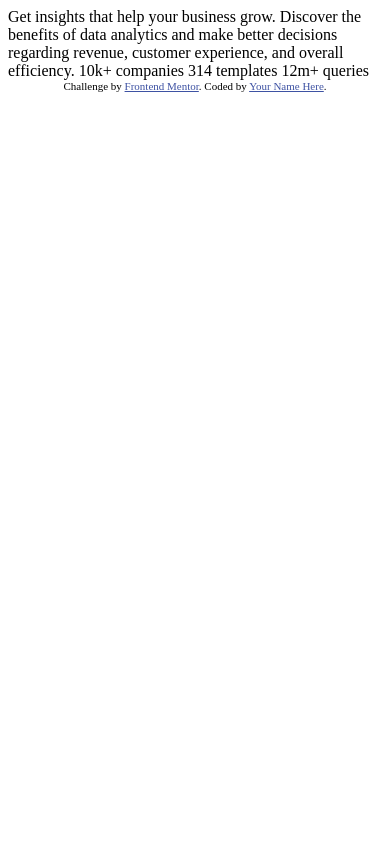
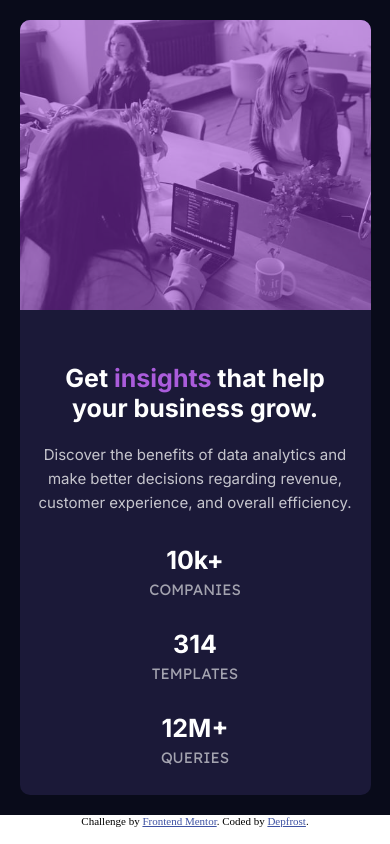
Before and after one commit to Depfrost/stats-preview-card-component-main, a plain HTML site: page index.html in a window 390 px wide. Drawn offline with Linux system fonts and the light colour scheme.

Commit message:
First attemp

```diff
--- a/index.html
+++ b/index.html
@@ -5,29 +5,46 @@
   <meta name="viewport" content="width=device-width, initial-scale=1.0"> <!-- displays site properly based on user's device -->
 
   <link rel="icon" type="image/png" sizes="32x32" href="./images/favicon-32x32.png">
-
+  <link rel="stylesheet" href="mystyle.css">
   <title>Frontend Mentor | Stats preview card component</title>
 
-  <!-- Feel free to remove these styles or customise in your own stylesheet 👍 -->
-  <style>
-    .attribution { font-size: 11px; text-align: center; }
-    .attribution a { color: hsl(228, 45%, 44%); }
-  </style>
 </head>
 <body>
+  <div class="card-container">
+    <div class="card">
+      <div class="card-content">
+        <div class="card-main-heading">
+          Get <span class="card-accent">insights</span> that help your business grow.
+        </div>
+        <div class="card-main-paragraph">
+          Discover the benefits of data analytics and make better decisions regarding revenue, customer
+          experience, and overall efficiency.
+        </div>
+        <div class="card-stats">
+          <div>
+            <div class="card-stat-value">10k+</div>
+            <div class="card-stat-header">COMPANIES</div>
+          </div>
+          <div>
+            <div class="card-stat-value">314</div>
+            <div class="card-stat-header">TEMPLATES</div>
+          </div>
+          <div>
+            <div class="card-stat-value">12M+</div>
+            <div class="card-stat-header">QUERIES</div>
+          </div>
+        </div>
+      </div>
 
-  Get insights that help your business grow.
-
-  Discover the benefits of data analytics and make better decisions regarding revenue, customer
-  experience, and overall efficiency.
-
-  10k+ companies
-  314 templates
-  12m+ queries
+      <div class="card-image-container">
+        <img class="card-image" src="./images/image-header-desktop.jpg"/>
+      </div>
+    </div>
+  </div>
 
   <div class="attribution">
     Challenge by <a href="https://www.frontendmentor.io?ref=challenge" target="_blank">Frontend Mentor</a>.
-    Coded by <a href="#">Your Name Here</a>.
+    Coded by <a href="#">Depfrost</a>.
   </div>
 </body>
 </html>
--- /dev/null
+++ b/mystyle.css
@@ -0,0 +1,135 @@
+@import url('https://fonts.googleapis.com/css2?family=Inter:wght@400;700&family=Lexend+Deca&display=swap');
+:root {
+    /* Primary */
+    --very-dark-blue: hsl(233, 47%, 7%); /* main background */
+    --dark-desaturated-blue: hsl(244, 38%, 16%); /* card background */
+    --soft-violet: hsl(277, 64%, 61%); /* accent */
+
+    /* Neutral */
+    --white: hsl(0, 0%, 100%); /* main heading, stats */
+    --slightly-transparent-white: hsla(0, 0%, 100%, 0.75); /* main paragraph */
+    --slightly-transparent-white2: hsla(0, 0%, 100%, 0.6); /* stat headings */
+
+}
+
+.attribution { font-size: 11px; text-align: center; }
+.attribution a { color: hsl(228, 45%, 44%); }
+
+*{
+    margin: 0;
+}
+
+.card-container {
+    background-color: var(--very-dark-blue);
+    padding: 50px;
+}
+
+.card {
+    display: flex;
+    background-color: var(--dark-desaturated-blue);
+    max-width: 61%;
+    margin: auto;
+    border-radius: 10px;
+}
+
+.card-content {
+    display: flex;
+    flex-direction: column;
+    font-size: 15px;
+    font-family: 'Inter', sans-serif;
+    width: 100%;
+    padding: 7% 10% 6% 7%;
+}
+
+.card-main-heading {
+    color: var(--white);
+    font-weight: bold;
+    font-size: 35px;
+}
+
+.card-main-paragraph {
+    flex-grow: 1;
+    line-height: 1.6;
+    margin-top: 30px;
+    color: var(--slightly-transparent-white);
+}
+
+.card-accent {
+    color: var(--soft-violet);
+}
+
+.card-stats {
+    display: flex;
+    flex-direction: row;
+    justify-content: space-between;
+    width: 100%;
+}
+
+.card-stat-value {
+    color: var(--white);
+    font-weight: bold;
+    font-size: 25px;
+}
+.card-stat-header {
+    color: var(--slightly-transparent-white2);
+    font-family: 'Lexend Deca', sans-serif;
+    margin-top: 5px;
+}
+
+.card-image-container {
+    border-radius: 0 10px 10px 0;
+    background: hsl(277, 66%, 53%);
+}
+
+.card-image {
+    border-radius: 0 10px 10px 0;
+    vertical-align: middle;
+    opacity: 0.5;
+}
+
+@media (max-width: 768px) {
+
+    .card-container {
+        padding: 20px 0;
+    }
+    .card-stats {
+        flex-direction: column;
+    }
+    .card {
+        flex-direction: column-reverse;
+        max-width: 90%;
+    }
+
+    .card-content {
+        flex-direction: column;
+        font-size: 15px;
+        width: auto;
+        padding: 15% 5% 8% 5%;
+        text-align: center;
+    }
+
+    .card-main-heading {
+        font-size: 25px;
+    }
+
+    .card-main-paragraph {
+        line-height: 1.6;
+        margin-top: 20px;
+    }
+
+    .card-stat-value {
+        font-size: 25px;
+        margin-top: 30px;
+    }
+
+    .card-image-container {
+        border-radius: 10px 10px 0 0;
+    }
+
+    .card-image {
+        max-width:100%;
+        height:auto;
+        border-radius: 10px 10px 0 0;
+    }
+
+}
```
